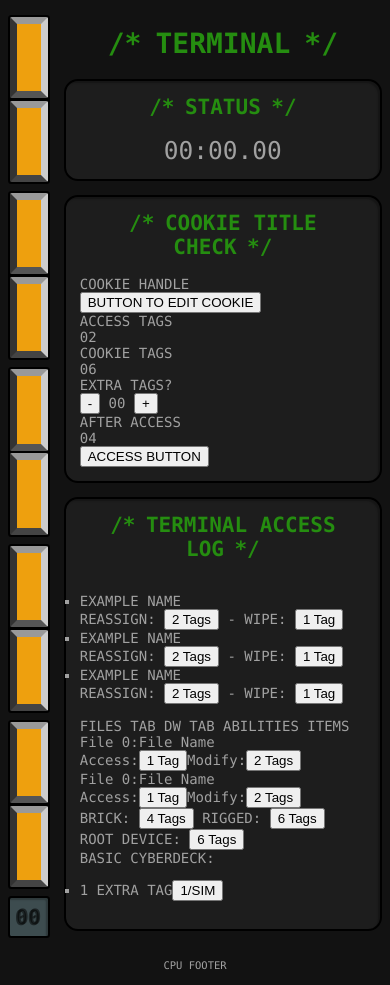
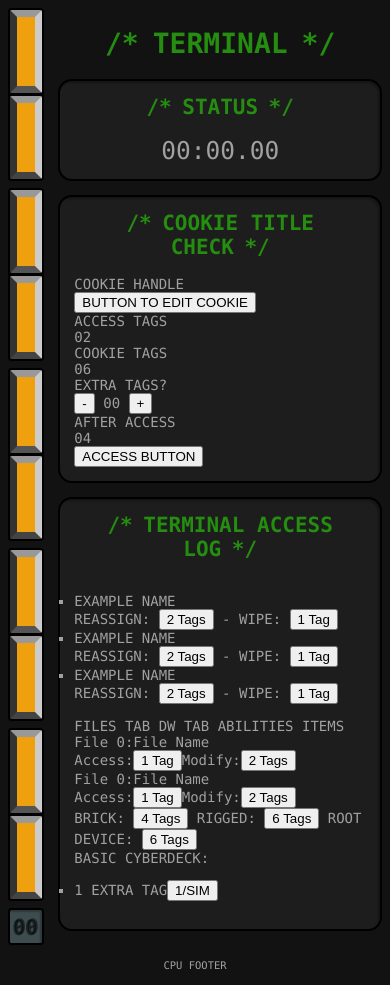
Before and after one commit to TheHexCode/CPU-Terminal, a PHP site: page /terminal.html in a window 390 px wide. Run offline with PHP 8.4, Linux system fonts and the light colour scheme.

Commit message:
yet another styling issue

```diff
--- a/Resources/Styles/styles.css
+++ b/Resources/Styles/styles.css
@@ -160,11 +160,10 @@ footer {
 .tags {
     display: inline-flex;
     flex-flow: column nowrap;
-    width: clamp(3rem, 3.5rem, 4rem);
+    width: clamp(3rem, 3.5rem, 3rem);
     height: auto;
     align-items: stretch;
     justify-content: space-between;
-    padding: 0.5rem 0;
     gap: 0.5rem
 }
 
```
